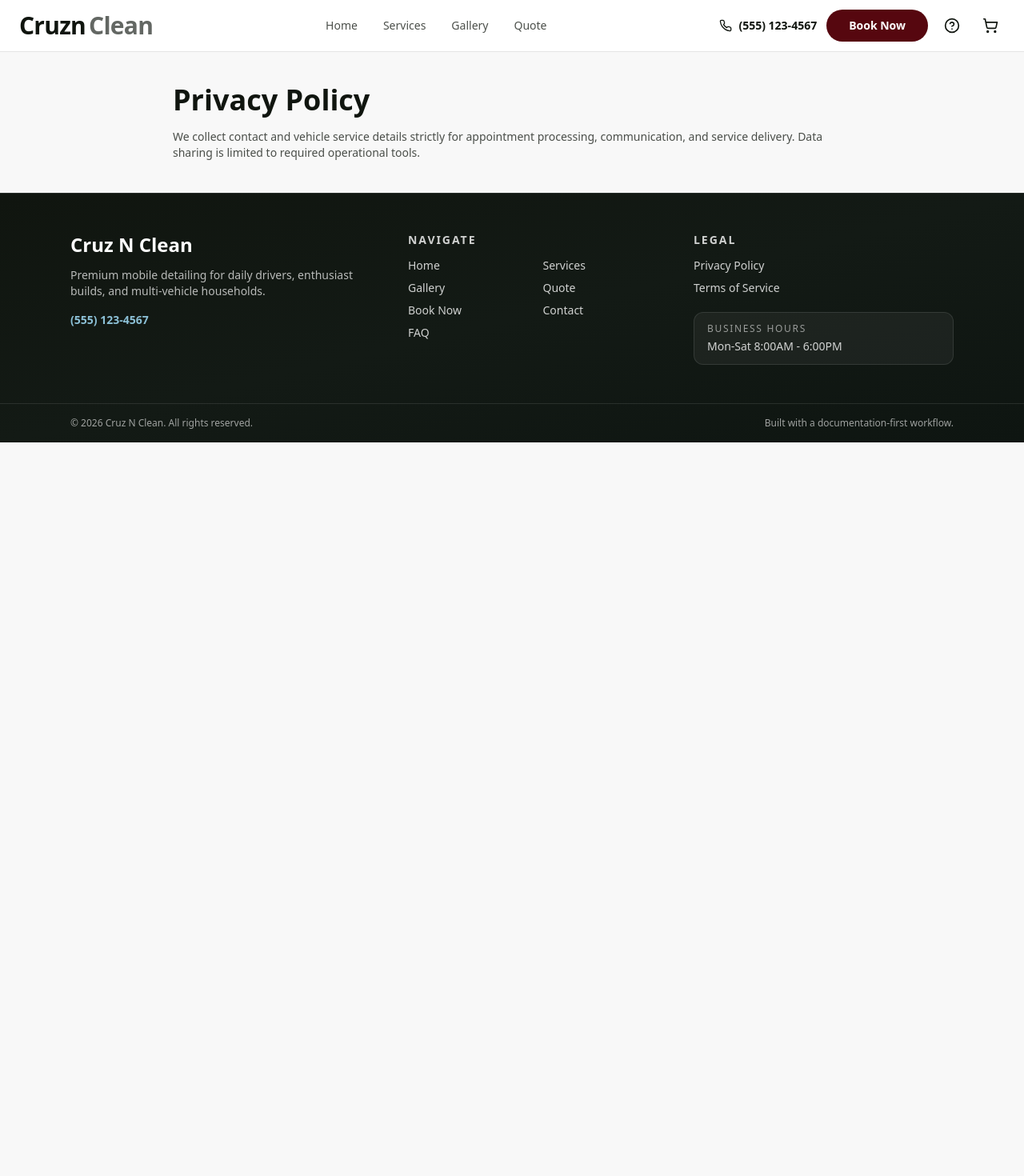
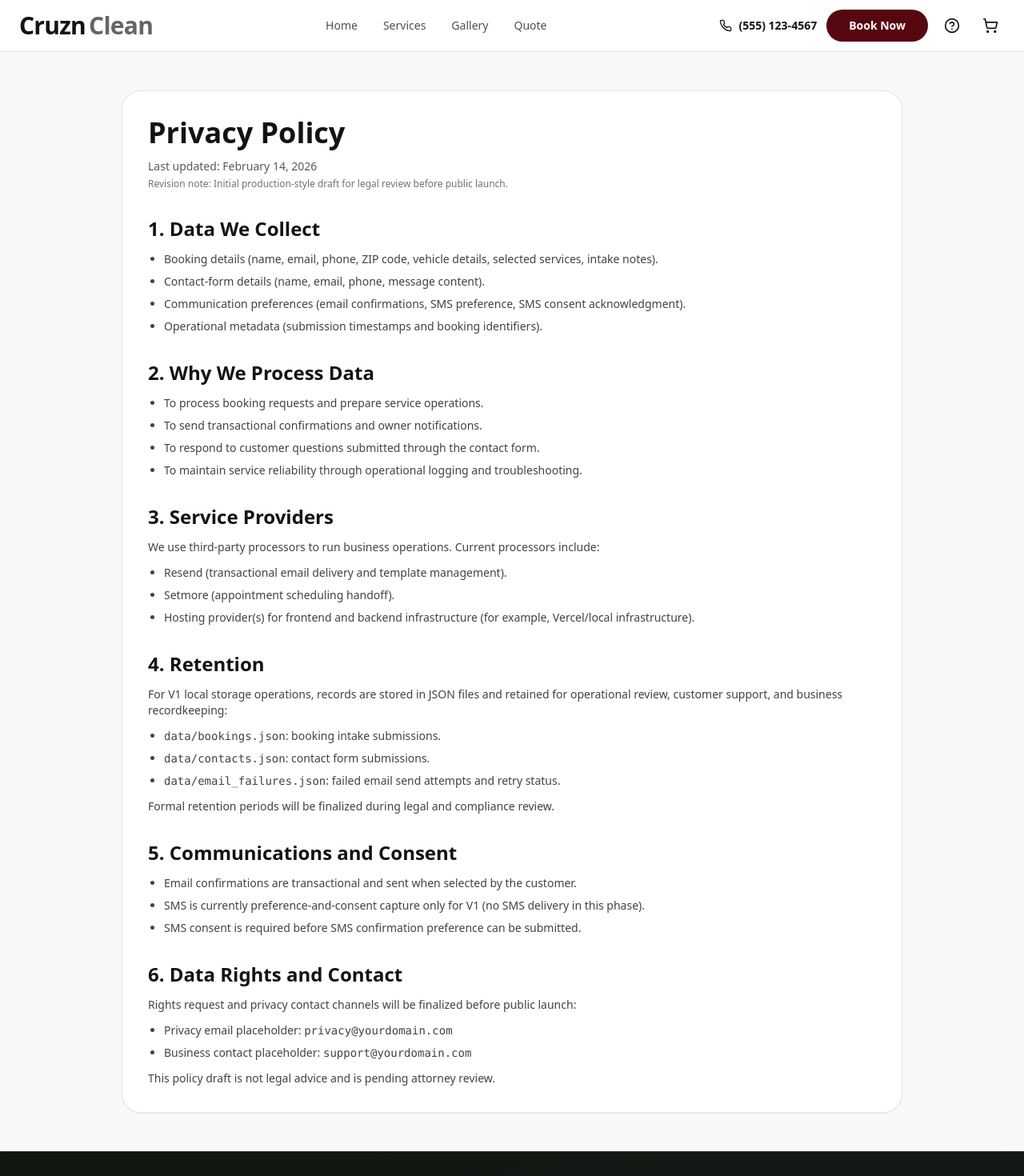
Before and after one commit to sakanastudio24-eng/DetailFlow, a Next.js app in the folder apps/web/: page /privacy in a window 1280 px wide. Shown: the top 1470 px of the page at 80% size. Before the commit the page ends 800 px from the top, so only its background shows below. Built offline with nearby package versions, Linux system fonts and the light colour scheme.

Commit message:
docs(web): expand readme and privacy policy draft

```diff
--- a/apps/web/app/privacy/page.tsx
+++ b/apps/web/app/privacy/page.tsx
@@ -1,17 +1,96 @@
 import { SiteShell } from '@/components/layout/site-shell';
 
 /**
- * Renders privacy policy summary for booking/contact data collection.
+ * Renders the production-style privacy policy draft for V1 launch review.
  */
 export default function PrivacyPage(): JSX.Element {
   return (
     <SiteShell>
-      <section className="mx-auto max-w-4xl px-4 py-10 sm:px-6">
-        <h1 className="font-heading text-3xl font-extrabold text-brandBlack sm:text-4xl">Privacy Policy</h1>
-        <p className="mt-4 text-sm text-brandBlack/75">
-          We collect contact and vehicle service details strictly for appointment processing, communication,
-          and service delivery. Data sharing is limited to required operational tools.
-        </p>
+      <section className="mx-auto max-w-5xl px-4 py-10 sm:px-6 lg:py-12">
+        <article className="rounded-3xl border border-black/10 bg-white p-6 shadow-sm sm:p-8">
+          <h1 className="font-heading text-3xl font-extrabold text-brandBlack sm:text-4xl">Privacy Policy</h1>
+          <p className="mt-3 text-sm text-brandBlack/70">Last updated: February 14, 2026</p>
+          <p className="mt-1 text-xs text-brandBlack/60">
+            Revision note: Initial production-style draft for legal review before public launch.
+          </p>
+
+          <section className="mt-8 space-y-3">
+            <h2 className="font-heading text-2xl font-semibold text-brandBlack">1. Data We Collect</h2>
+            <ul className="list-disc space-y-2 pl-5 text-sm text-brandBlack/80">
+              <li>Booking details (name, email, phone, ZIP code, vehicle details, selected services, intake notes).</li>
+              <li>Contact-form details (name, email, phone, message content).</li>
+              <li>Communication preferences (email confirmations, SMS preference, SMS consent acknowledgment).</li>
+              <li>Operational metadata (submission timestamps and booking identifiers).</li>
+            </ul>
+          </section>
+
+          <section className="mt-8 space-y-3">
+            <h2 className="font-heading text-2xl font-semibold text-brandBlack">2. Why We Process Data</h2>
+            <ul className="list-disc space-y-2 pl-5 text-sm text-brandBlack/80">
+              <li>To process booking requests and prepare service operations.</li>
+              <li>To send transactional confirmations and owner notifications.</li>
+              <li>To respond to customer questions submitted through the contact form.</li>
+              <li>To maintain service reliability through operational logging and troubleshooting.</li>
+            </ul>
+          </section>
+
+          <section className="mt-8 space-y-3">
+            <h2 className="font-heading text-2xl font-semibold text-brandBlack">3. Service Providers</h2>
+            <p className="text-sm text-brandBlack/80">
+              We use third-party processors to run business operations. Current processors include:
+            </p>
+            <ul className="list-disc space-y-2 pl-5 text-sm text-brandBlack/80">
+              <li>Resend (transactional email delivery and template management).</li>
+              <li>Setmore (appointment scheduling handoff).</li>
+              <li>Hosting provider(s) for frontend and backend infrastructure (for example, Vercel/local infrastructure).</li>
+            </ul>
+          </section>
+
+          <section className="mt-8 space-y-3">
+            <h2 className="font-heading text-2xl font-semibold text-brandBlack">4. Retention</h2>
+            <p className="text-sm text-brandBlack/80">
+              For V1 local storage operations, records are stored in JSON files and retained for operational review,
+              customer support, and business recordkeeping:
+            </p>
+            <ul className="list-disc space-y-2 pl-5 text-sm text-brandBlack/80">
+              <li>
+                <code>data/bookings.json</code>: booking intake submissions.
+              </li>
+              <li>
+                <code>data/contacts.json</code>: contact form submissions.
+              </li>
+              <li>
+                <code>data/email_failures.json</code>: failed email send attempts and retry status.
+              </li>
+            </ul>
+            <p className="text-sm text-brandBlack/80">
+              Formal retention periods will be finalized during legal and compliance review.
+            </p>
+          </section>
+
+          <section className="mt-8 space-y-3">
+            <h2 className="font-heading text-2xl font-semibold text-brandBlack">5. Communications and Consent</h2>
+            <ul className="list-disc space-y-2 pl-5 text-sm text-brandBlack/80">
+              <li>Email confirmations are transactional and sent when selected by the customer.</li>
+              <li>SMS is currently preference-and-consent capture only for V1 (no SMS delivery in this phase).</li>
+              <li>SMS consent is required before SMS confirmation preference can be submitted.</li>
+            </ul>
+          </section>
+
+          <section className="mt-8 space-y-3">
+            <h2 className="font-heading text-2xl font-semibold text-brandBlack">6. Data Rights and Contact</h2>
+            <p className="text-sm text-brandBlack/80">
+              Rights request and privacy contact channels will be finalized before public launch:
+            </p>
+            <ul className="list-disc space-y-2 pl-5 text-sm text-brandBlack/80">
+              <li>Privacy email placeholder: <code>privacy@yourdomain.com</code></li>
+              <li>Business contact placeholder: <code>support@yourdomain.com</code></li>
+            </ul>
+            <p className="text-sm text-brandBlack/80">
+              This policy draft is not legal advice and is pending attorney review.
+            </p>
+          </section>
+        </article>
       </section>
     </SiteShell>
   );
```
Also changed, not shown: 1 other file (tests, documents, lock files or other folders).
